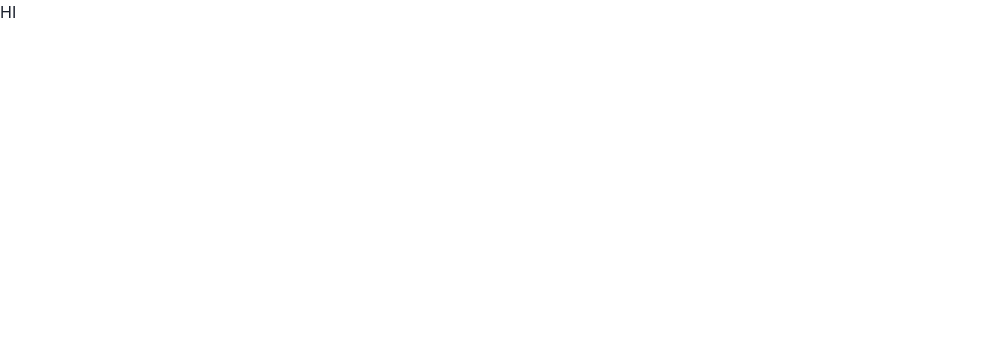
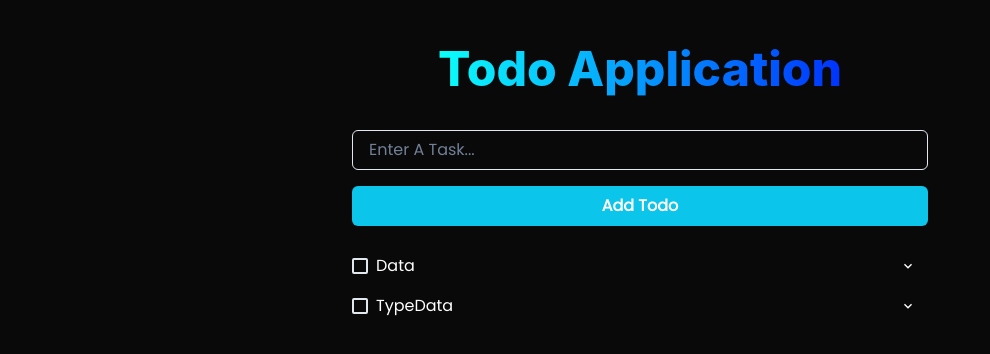
Before and after one commit to AhmedShaykh/Next-13-TODO-App, a Next.js app: page / in a window 1280 px wide. Shown: the top 354 px of the page, without its empty margins (0-990 px from the left). Built offline with nearby package versions, Linux system fonts and the light colour scheme.

Commit message:
Git Init

```diff
--- /dev/null
+++ b/Components/Main.tsx
@@ -0,0 +1,101 @@
+"use client"
+import { ChangeEvent, FC, useState } from 'react';
+import {
+    Button,
+    Flex,
+    Heading,
+    Input
+} from '@chakra-ui/react';
+import TodoList from './TodoList';
+import { Todos } from './Types';
+
+const Main: FC = () => {
+
+    const [input, setInput] = useState<string>("");
+
+    const [todos, setTodos] = useState<Todos[]>([
+        {
+            title: "Data",
+            complete: false
+        },
+        {
+            title: "TypeData",
+            complete: false
+        },
+    ]);
+
+    const handleChange = (e: ChangeEvent<HTMLInputElement>) => {
+        setInput(e.target.value)
+    };
+
+    const handleSubmit = (e: ChangeEvent<HTMLInputElement>) => {
+        e.preventDefault();
+
+        const newTodos = [...todos, {
+            title: input,
+            complete: false
+        }];
+
+        setTodos(newTodos);
+        setInput("");
+    };
+
+    return (
+        <>
+            <Flex
+                as="form"
+                w="full"
+                h="100vh"
+                maxW="xl"
+                mx="auto"
+                alignItems="center"
+                flexDirection="column"
+                onSubmit={handleSubmit}
+            >
+                <Heading
+                    mt="10"
+                    mb="8"
+                    as='h1'
+                    fontSize='5xl'
+                    fontWeight='extrabold'
+                    bgGradient='linear(to-l, #0033ff, #0afffb)'
+                    bgClip='text'
+                >
+                    Todo Application
+                </Heading>
+                <Input
+                    color="white"
+                    placeholder="Enter A Task..."
+                    value={input}
+                    onChange={handleChange}
+                />
+                <Button
+                    w="full"
+                    mt="4"
+                    type="submit"
+                    colorScheme="cyan"
+                    color="white"
+                >
+                    Add Todo
+                </Button>
+
+                <Flex
+                    color="white"
+                    w="full"
+                    flexDirection="column"
+                    mt='5'
+                >
+                    {todos.map((todo, index) => (
+                        <TodoList
+                            key={index}
+                            title={todo.title}
+                            complete={todo.complete}
+                        />
+                    ))}
+                </Flex>
+            </Flex>
+        </>
+    )
+};
+
+export default Main;
--- /dev/null
+++ b/Components/TodoList.tsx
@@ -0,0 +1,64 @@
+"use client"
+import { FC } from 'react';
+import {
+    Checkbox,
+    Flex,
+    IconButton,
+    Menu,
+    MenuButton,
+    MenuItem,
+    MenuList,
+    Text
+} from '@chakra-ui/react';
+import { Todos } from './Types';
+import { ChevronDownIcon } from '@chakra-ui/icons';
+
+const TodoList: FC<Todos> = ({ title, complete }) => {
+    return (
+        <>
+            <Flex>
+                <Checkbox
+                    w="full"
+                    isChecked={complete}
+                >
+                    <Text
+                        as={complete ? "s" : "p"}
+                    >
+                        {title}
+                    </Text>
+                </Checkbox>
+
+                <Menu>
+                    <MenuButton
+                        as={IconButton}
+                        aria-label='Options'
+                        colorScheme="blackalpha.600"
+                        icon={<ChevronDownIcon />}
+                        variant='ghost'
+                    />
+                    <MenuList
+                        bg="blackalpha.600"
+                        color="white"
+                    >
+                        <MenuItem
+                            bg="blackalpha.600"
+                            color="white"
+                            _hover={{ bg: "gray.900" }}
+                        >
+                            Edit
+                        </MenuItem>
+                        <MenuItem
+                            bg="blackalpha.600"
+                            color="white"
+                            _hover={{ bg: "gray.900" }}
+                        >
+                            Delete
+                        </MenuItem>
+                    </MenuList>
+                </Menu>
+            </Flex>
+        </>
+    )
+};
+
+export default TodoList;
--- /dev/null
+++ b/Components/Types.ts
@@ -0,0 +1,4 @@
+export interface Todos {
+    title: string;
+    complete: boolean;
+}
--- a/package.json
+++ b/package.json
@@ -9,6 +9,7 @@
     "lint": "next lint"
   },
   "dependencies": {
+    "@chakra-ui/icons": "^2.0.17",
     "@chakra-ui/react": "^2.4.9",
     "@emotion/react": "^11.10.5",
     "@emotion/styled": "^11.10.5",
--- a/pages/index.tsx
+++ b/pages/index.tsx
@@ -1,6 +1,9 @@
+"use client"
+import { FC } from 'react';
 import Head from 'next/head';
+import Main from '@/Components/Main';
 
-const Home = () => {
+const Home: FC = () => {
     return (
         <>
             <Head>
@@ -11,7 +14,7 @@ const Home = () => {
             </Head>
 
             <main>
-                <h1>HI</h1>
+                <Main />
             </main>
         </>
     )
--- a/styles/globals.css
+++ b/styles/globals.css
@@ -1,13 +1,16 @@
+@import url('https://fonts.googleapis.com/css2?family=Poppins&display=swap');
+
 * {
   box-sizing: border-box;
   padding: 0;
   margin: 0;
+  font-family: 'Poppins', sans-serif;
+  background-color: rgb(9, 9, 9);
 }
 
 html,
 body {
   max-width: 100vw;
-  overflow-x: hidden;
 }
 
 a {
```
Also changed, not shown: 2 other files (tests, documents, lock files or other folders).
